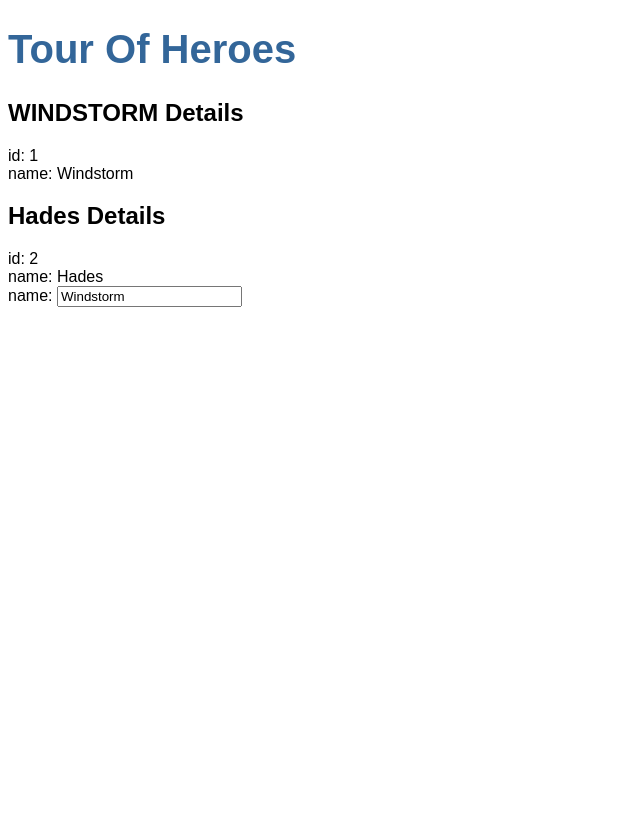
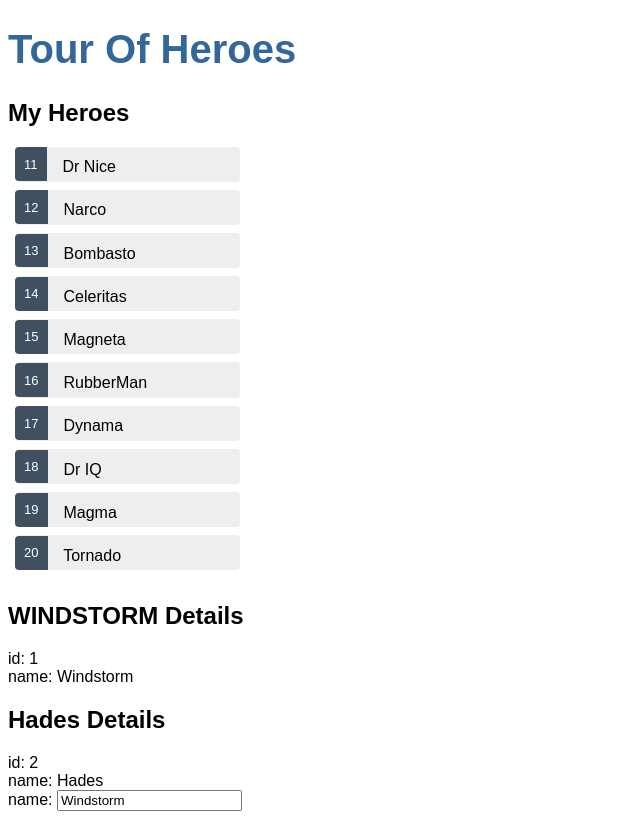
Before and after one commit to Sharkteeth89/first-angular-project, an Angular app: page / in a window 1280 px wide. Shown: the whole page, without its empty margins (0-640 px from the left). Built offline with nearby package versions, Linux system fonts and the light colour scheme.

Commit message:
show list

```diff
--- a/src/app/heroes/heroes.component.css
+++ b/src/app/heroes/heroes.component.css
@@ -0,0 +1,43 @@
+.heroes {
+    margin: 0 0 2em 0;
+    list-style-type: none;
+    padding: 0;
+    width: 15em;
+  }
+  .heroes li {
+    cursor: pointer;
+    position: relative;
+    left: 0;
+    background-color: #EEE;
+    margin: .5em;
+    padding: .3em 0;
+    height: 1.6em;
+    border-radius: 4px;
+  }
+  .heroes li:hover {
+    color: #607D8B;
+    background-color: #DDD;
+    left: .1em;
+  }
+  .heroes li.selected {
+    background-color: #CFD8DC;
+    color: white;
+  }
+  .heroes li.selected:hover {
+    background-color: #BBD8DC;
+    color: white;
+  }
+  .heroes .badge {
+    display: inline-block;
+    font-size: small;
+    color: white;
+    padding: 0.8em 0.7em 0 0.7em;
+    background-color:#405061;
+    line-height: 1em;
+    position: relative;
+    left: -1px;
+    top: -4px;
+    height: 1.8em;
+    margin-right: .8em;
+    border-radius: 4px 0 0 4px;
+  }
--- a/src/app/heroes/heroes.component.html
+++ b/src/app/heroes/heroes.component.html
@@ -1,3 +1,24 @@
+<h2>My Heroes</h2>
+<ul class="heroes">
+  <li *ngFor="let hero of heroes"
+    [class.selected]="hero === selectedHero"
+    (click)="onSelect(hero)">
+    <span class="badge">{{hero.id}}</span> {{hero.name}}
+  </li>
+</ul>
+
+<div *ngIf="selectedHero">
+
+  <h2>{{selectedHero.name | uppercase}} Details</h2>
+  <div><span>id: </span>{{selectedHero.id}}</div>
+  <div>
+    <label>name:
+      <input [(ngModel)]="selectedHero.name" placeholder="name"/>
+    </label>
+  </div>
+
+</div>
+
 <h2>{{hero.name | uppercase}} Details</h2>
 <div><span>id: </span>{{hero.id}}</div>
 <div><span>name: </span>{{hero.name}}</div>
--- a/src/app/heroes/heroes.component.ts
+++ b/src/app/heroes/heroes.component.ts
@@ -1,5 +1,6 @@
 import { Component, OnInit } from '@angular/core';
 import { Hero } from '../hero';
+import { HEROES } from '../mock-heroes';
 
 @Component({
   selector: 'app-heroes',
@@ -13,16 +14,29 @@ export class HeroesComponent implements OnInit {
     name: 'Windstorm'
   };
 
+  selectedHero: Hero | undefined; //you can also use !, ? or change tsconfig.json strictPropertyInitialization
+
+
+  heroes = HEROES;
+
   hero2: Hero = {
     id: 2,
     name: 'Hades'
 
   };
-  constructor() { }
+  constructor() {
+
+  }
+
+  onSelect(hero: Hero): void {
+    this.selectedHero = hero;
+  }
 
   //Similar to viewDidLoad or onCreate
   ngOnInit(): void {
 
   }
 
+
+
 }
--- /dev/null
+++ b/src/app/mock-heroes.ts
@@ -0,0 +1,14 @@
+import { Hero } from './hero';
+
+export const HEROES: Hero[] = [
+  { id: 11, name: 'Dr Nice' },
+  { id: 12, name: 'Narco' },
+  { id: 13, name: 'Bombasto' },
+  { id: 14, name: 'Celeritas' },
+  { id: 15, name: 'Magneta' },
+  { id: 16, name: 'RubberMan' },
+  { id: 17, name: 'Dynama' },
+  { id: 18, name: 'Dr IQ' },
+  { id: 19, name: 'Magma' },
+  { id: 20, name: 'Tornado' }
+];
```
